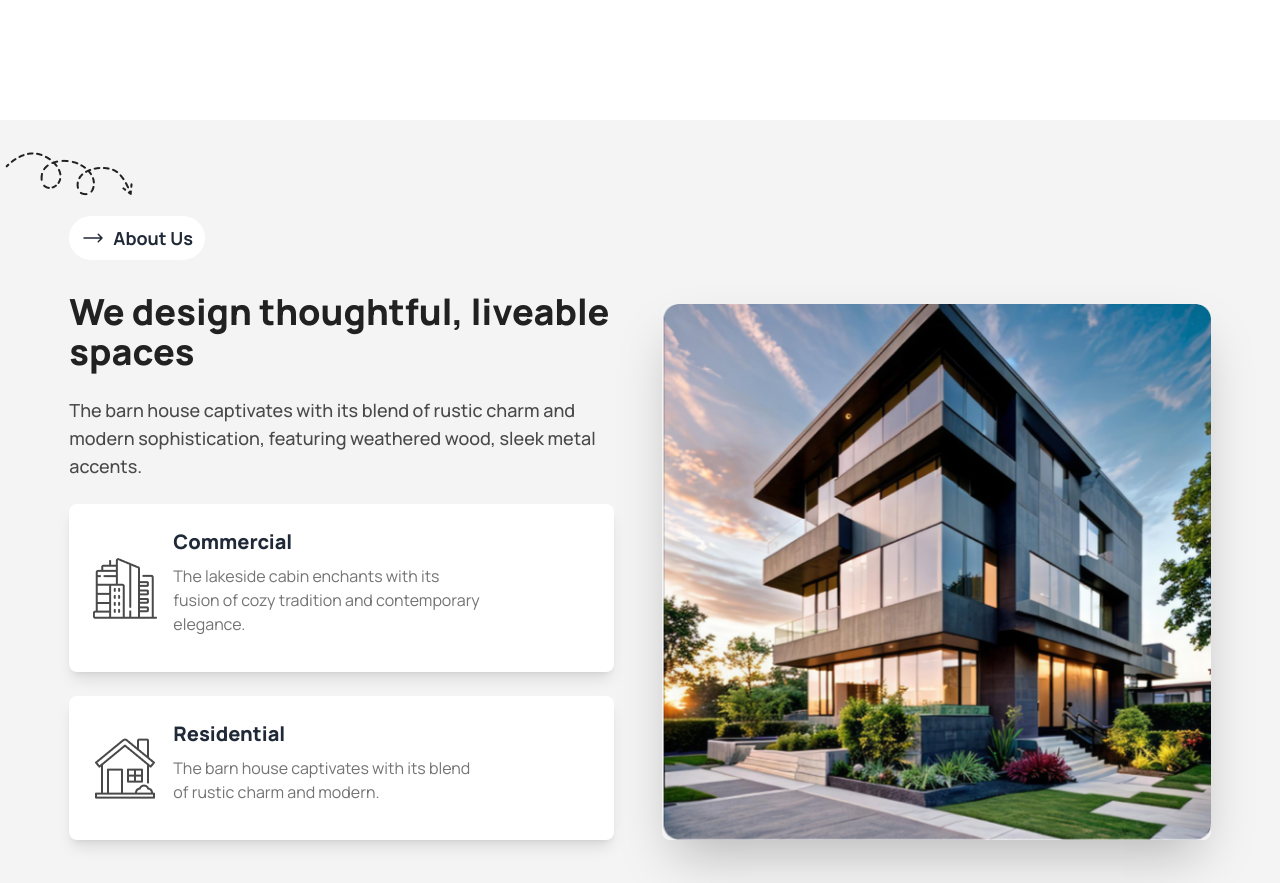
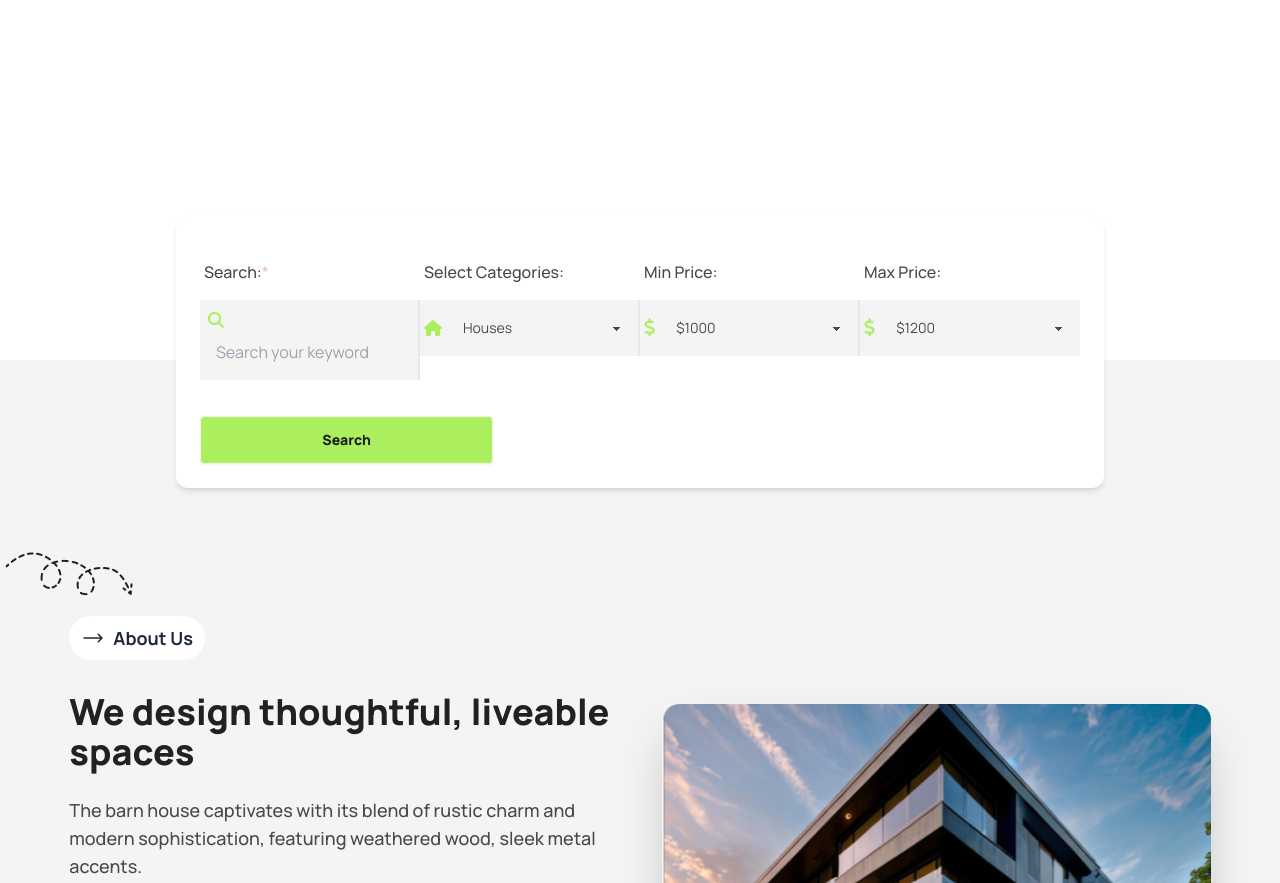
Before and after one commit to rushomrong/b10-a3-rusho, a website built with Vite: page index.html in a window 1280 px wide. Shown: the part 900-1783 px from the top of the page. Built offline with nearby package versions, Linux system fonts and the light colour scheme.

Commit message:
property search form added as challenge part

```diff
--- a/index.html
+++ b/index.html
@@ -28,7 +28,7 @@
   <body class="manrope-regular">
     <div class="bg-gradient-to-b from-color_bg-0 to-bg-white-0">
       <!-- header section -->
-      <header class="w-11/12 mx-auto overflow-hidden">
+      <header class="w-11/12 mx-auto overflow-hidden relative">
         <nav class="py-8 lg:py-10">
           <div class="navbar flex items-cente justify-between">
             <div class="navbar-start">
@@ -91,18 +91,17 @@
               </a>
             </div>
             <!-- right mobile icon -->
-             <div class="dropdown flex flex-col justify-start">
+             <div class="dropdown flex flex-col justify-start relative">
               <div
               tabindex="0"
               role="button"
-              class="lg:hidden w-8 h-8 p-1 rounded-full border border-border_color-0 flex justify-center items-center"
-            >
+              class="lg:hidden w-8 h-8 p-1 rounded-full border border-border_color-0 flex justify-center items-center">
               <!-- mobile bar icons -->
               <i class="fa-solid fa-bars"></i>
             </div>
               <ul
                 tabindex="0"
-        class="menu menu-sm dropdown-content rounded-box z-[5] mt-9 w-40 p-2 shadow flex justify-start overflow-hidden absolute">
+                class="menu menu-sm dropdown-content rounded-box z-50 mt-9 w-40 p-2 shadow flex justify-start relative">
                 <li><a>Item 1</a></li>
                 <li><a>Item 1</a></li>
                 <li><a>Item 1</a></li>
@@ -115,8 +114,8 @@
          </nav>
 
         <!-- hero content -->
-        <div class="hero pt-14 md:mb-28 mb-10 bg-gradient-to-b from-color_bg-0 to-bg-white-0 z-[0]">
-          <div class="hero-content text-center z-[0]">
+        <div class="hero pt-14 md:mb-28 mb-10 bg-gradient-to-b from-color_bg-0 to-bg-white-0 z-0 relative">
+          <div class="hero-content text-center">
             <div class="flex flex-col md:items-center">
               <img src="./assets/banner.png" alt="" class="md:w-2/4" />
               <h1 class="md:text-5xl text-3xl font-bold pt-6 md:w-3/4 mb-6">
@@ -142,13 +141,97 @@
             </div>
           </div>
         </div>
+
+
       </header>
     </div>
 
     <!-- main start -->
     <main>
+
+      <!-- property search form - as challenge part -->
+      <section class="md:pt-20 md:pb-40">
+        <div class="w-3/4 relative z-1 mx-auto">
+           <div class="hero md:absolute">
+              <div class="hero-content flex flex-col text-center">
+                <div class="grid grid-cols-1">
+                  <form class="bg-bg-white-0 rounded-xl shadow-md w-full">
+                      <div class="text-start p-6">
+                         <div class="grid md:grid-cols-4 grid-cols-1 md:gap-0 gap-6">
+
+                          <!-- search field -->
+                            <div class="py-3">
+                              <label  for="search" class="label font-medium text-text-nav-active-0 w-full flex justify-start" aria-required="">
+                                Search:
+                                <span class="text-concept_color-0">*</span>
+                              </label>
+
+                              <div class="relative mt-2 p-2 bg-s-color-0 md:border-r-2 md:border-bg_border_right-0">
+                                <i class="fa-solid fa-magnifying-glass text-primary-r-color-0 inset-inline-start"></i>
+                                <input type="text" name="" id="" class="border-none bg-s-color-0 p-2" placeholder="Search your keyword">
+                              </div>
+                            </div>
+
+                            <!-- category field -->
+                            <div class="py-3">
+                              <label for="category" class="label font-medium text-text-nav-active-0 w-full">Select Categories:</label>
+
+                              <div class="relative mt-2 p-1 bg-s-color-0 flex items-center justify-center md:border-r-2 md:border-bg_border_right-0">
+                                <i class="fa-solid fa-house text-primary-r-color-0 inset-inline-start"></i>
+
+                                 <div class="w-full bg-transparent" data-type="select-one" role="combobox">
+                                  <select name="" id="" class="select z-2 w-full ml-1 bg-s-color-0 text-text-nav-active-0 " tabindex="p-1">
+                                    <option value="category">Houses</option>
+                                  </select>
+                                 </div>
+                              </div>
+                            </div>
+
+                            <!-- Min Price field -->
+                            <div class="py-3">
+                              <label for="category" class="label font-medium text-text-nav-active-0 w-full">Min Price:</label>
+
+                              <div class="relative mt-2 p-1 bg-s-color-0 flex items-center justify-center md:border-r-2 md:border-bg_border_right-0">
+                                <i class="fa-solid fa-dollar-sign text-lg text-primary-r-color-0 inset-inline-start"></i>
+
+                                 <div class="w-full bg-transparent" data-type="select-one" role="combobox">
+                                  <select name="" id="" class="select z-2 w-full ml-1 bg-s-color-0 text-text-nav-active-0" tabindex="p-1">
+                                    <option value="min-price" class="font-semibold">$1000</option>
+                                  </select>
+                                 </div>
+                              </div>
+                            </div>
+
+                             <!-- Max Price field -->
+                             <div class="py-3">
+                              <label for="category" class="label font-medium text-text-nav-active-0 w-full">Max Price:</label>
+
+                              <div class="relative mt-2 p-1 bg-s-color-0 flex items-center justify-center">
+                                <i class="fa-solid fa-dollar-sign text-lg text-primary-r-color-0 inset-inline-start"></i>
+
+                                 <div class="w-full bg-transparent" data-type="select-one" role="combobox">
+                                  <select name="" id="" class="select z-2 w-full ml-1 bg-s-color-0 text-text-nav-active-0 " tabindex="p-1">
+                                    <option value="max-price">$1200</option>
+                                  </select>
+                                 </div>
+                              </div>
+                            </div>
+                         </div>
+
+                         <!-- search button -->
+                         <div class="lg:mt-6 md:w-1/3">
+                          <input type="submit" id="search" name="search" class="btn text-top-right-color-0 font-extrabold w-full bg-primary-r-color-0 !h-12 rounded tex-2xl" value="Search">
+                         </div>
+                      </div>
+                  </form>
+                </div>
+              </div>
+           </div>
+        </div>
+      </section>
+
       <!-- about us  -->
-      <section class="bg-s-color-0 overflow-hidden">
+      <section class="bg-s-color-0 overflow-hidden md:pt-40">
         <div class="w-11/12 mx-auto md:py-8 py-8">
           <div class="hero md:py-12">
             <div
@@ -575,5 +658,11 @@
         </div>
       </footer>
      </section>
+
+     <script>
+      document.querySelector('.fa-bars').addEventListener('click', function() {
+  document.querySelector('.dropdown-content').classList.toggle('hidden');
+});
+     </script>
   </body>
 </html>
--- a/tailwind.config.js
+++ b/tailwind.config.js
@@ -23,6 +23,7 @@ module.exports = {
       supervision_color: ["#A4DAC3"],
       budget_color: ["#77AAEA"],
       btn_20: [" #ABEF5F33"],
+      bg_border_right: ["#e5e7eb"],
     },
 
     backgroundImage: {
```
Lines whose indentation alone changed are shown as unchanged.
